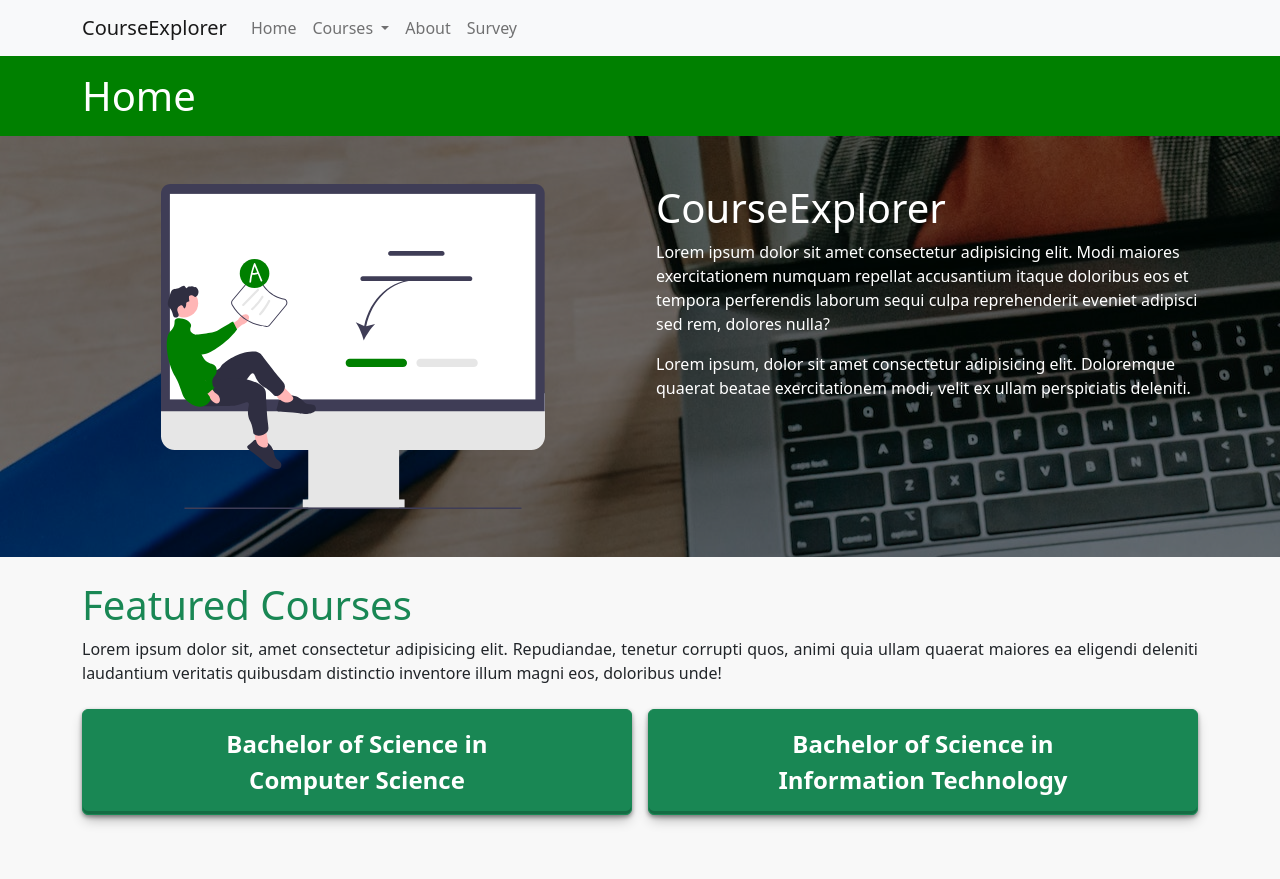
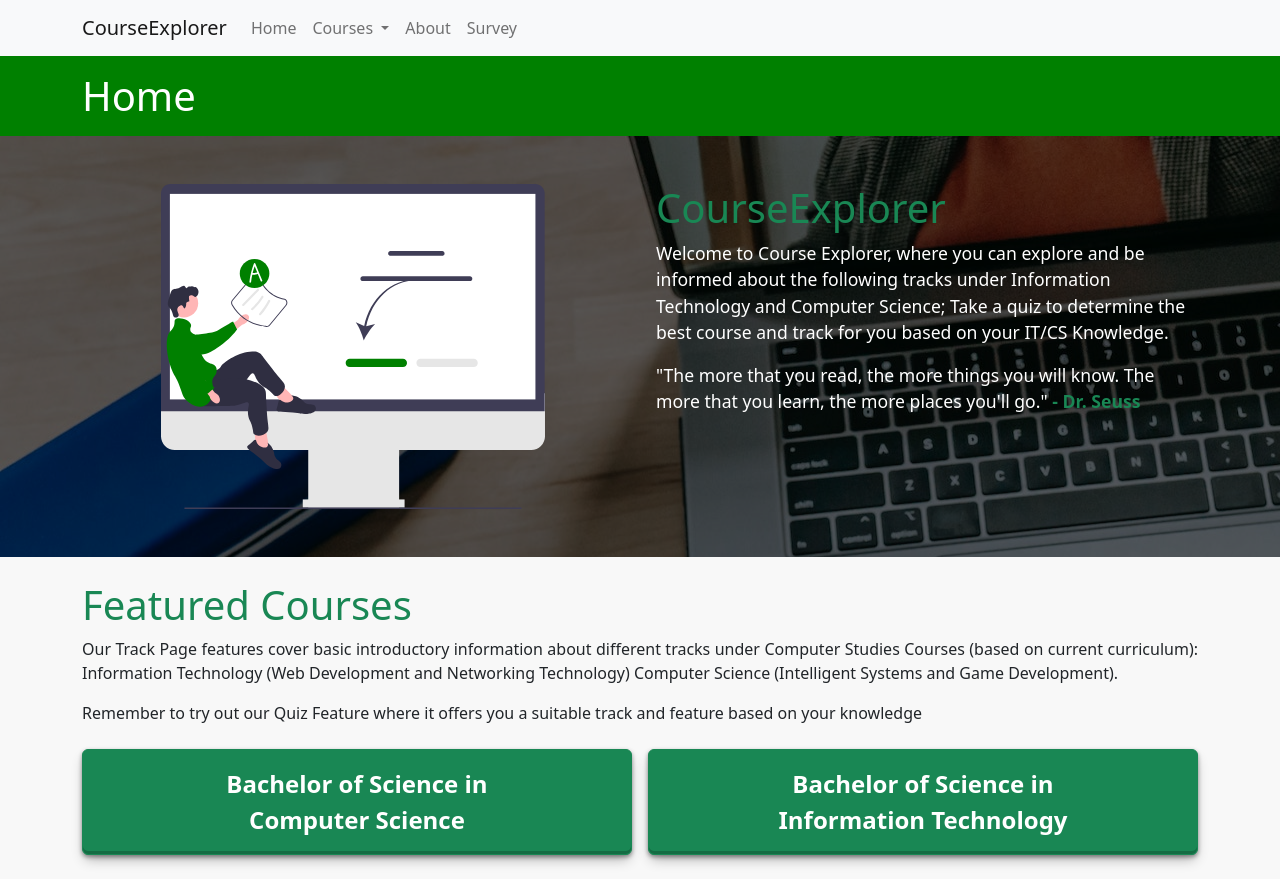
Before and after one commit to GabSiccion/CourseExplorer, a website built with Parcel: page src/index.html in a window 1280 px wide. Before the commit the page ends 839 px from the top, so only its background shows below. Built offline with nearby package versions, Linux system fonts and the light colour scheme; some packages are replaced by stand-ins of ours; no server answers; the database is empty.

```diff
--- a/src/index.html
+++ b/src/index.html
@@ -25,17 +25,17 @@
             <img src="images/online-test.svg" alt="..." class="hero-image" />
           </div>
           <div>
-            <h1 class="hero-title">CourseExplorer</h1>
+            <h1 class="hero-title text-success">CourseExplorer</h1>
             <p class="hero-text">
-              Lorem ipsum dolor sit amet consectetur adipisicing elit. Modi
-              maiores exercitationem numquam repellat accusantium itaque
-              doloribus eos et tempora perferendis laborum sequi culpa
-              reprehenderit eveniet adipisci sed rem, dolores nulla?
+              Welcome to Course Explorer, where you can explore and be informed
+              about the following tracks under Information Technology and
+              Computer Science; Take a quiz to determine the best course and
+              track for you based on your IT/CS Knowledge.
             </p>
             <p class="hero-text">
-              Lorem ipsum, dolor sit amet consectetur adipisicing elit.
-              Doloremque quaerat beatae exercitationem modi, velit ex ullam
-              perspiciatis deleniti.
+              "The more that you read, the more things you will know. The more
+              that you learn, the more places you'll go."
+              <span class="quotation text-success">- Dr. Seuss</span>
             </p>
           </div>
         </div>
@@ -45,11 +45,16 @@
     <div class="container mb-4">
       <div class="featured-container">
         <h1 class="text-success">Featured Courses</h1>
+        <p>
+          Our Track Page features cover basic introductory information about
+          different tracks under Computer Studies Courses (based on current
+          curriculum): Information Technology (Web Development and Networking
+          Technology) Computer Science (Intelligent Systems and Game
+          Development).
+        </p>
         <p class="mb-4">
-          Lorem ipsum dolor sit, amet consectetur adipisicing elit. Repudiandae,
-          tenetur corrupti quos, animi quia ullam quaerat maiores ea eligendi
-          deleniti laudantium veritatis quibusdam distinctio inventore illum
-          magni eos, doloribus unde!
+          Remember to try out our Quiz Feature where it offers you a suitable
+          track and feature based on your knowledge
         </p>
         <div class="anchors-container">
           <a class="card-anchor btn btn-success" id="csAnchor">
--- a/src/scss/style.css
+++ b/src/scss/style.css
@@ -152,6 +152,18 @@
   padding: 2rem;
 }
 
+.submit-button-container {
+  display: grid;
+  grid-template-columns: 1fr 1fr;
+  gap: 0.3rem;
+}
+
+@media (max-width: 500px) {
+  .submit-button-container {
+    grid-template-columns: 1fr;
+  }
+}
+
 .info-line {
   margin: 0;
 }
@@ -177,7 +189,7 @@
 }
 
 .hero-backgroundimage {
-  background: linear-gradient(rgba(0, 0, 0, 0.5), rgba(0, 0, 0, 0.5)),
+  background: linear-gradient(rgba(0, 0, 0, 0.6), rgba(0, 0, 0, 0.6)),
     url("../images/hero-bp-full.jpg");
 }
 
@@ -204,6 +216,14 @@
 
 .hero-image {
   width: 24rem;
+}
+
+.hero-text {
+  font-size: 1.1rem;
+}
+
+.hero-text .quotation {
+  font-weight: 600;
 }
 
 .anchors-container {
```
